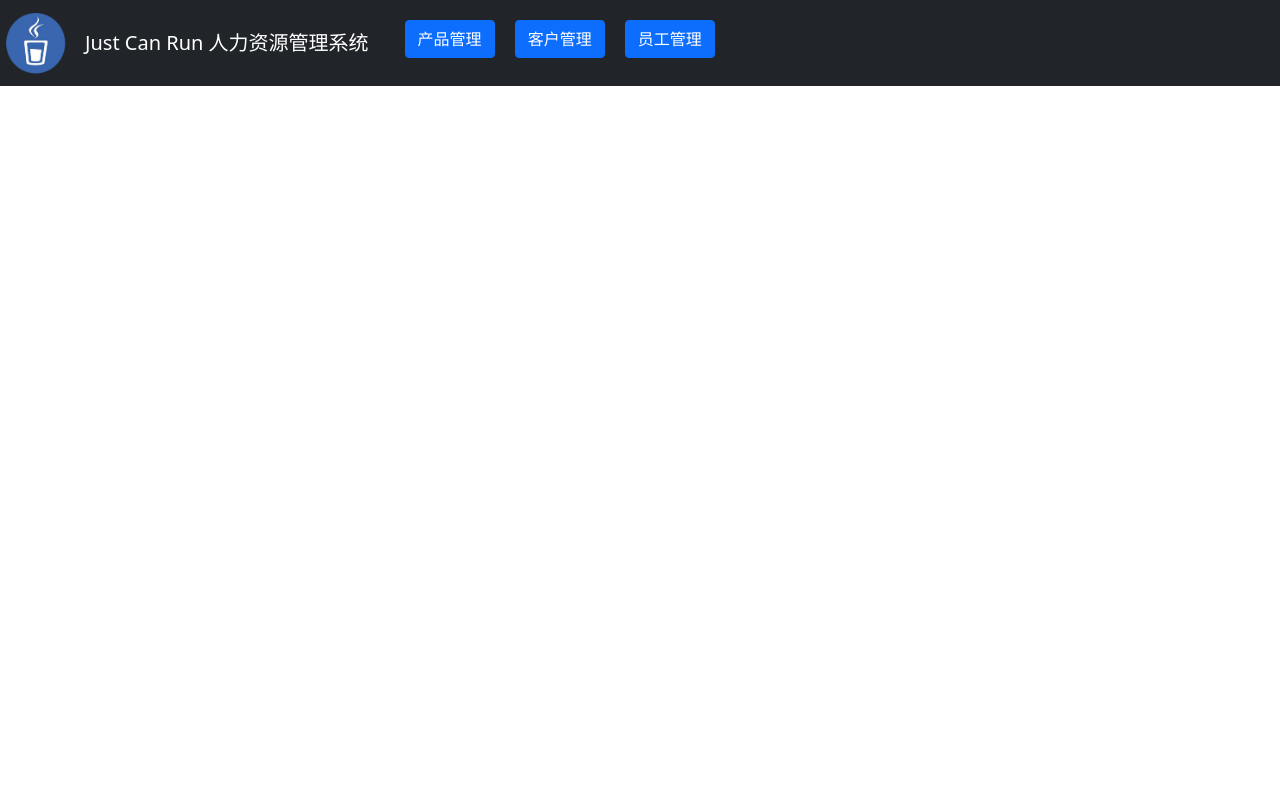
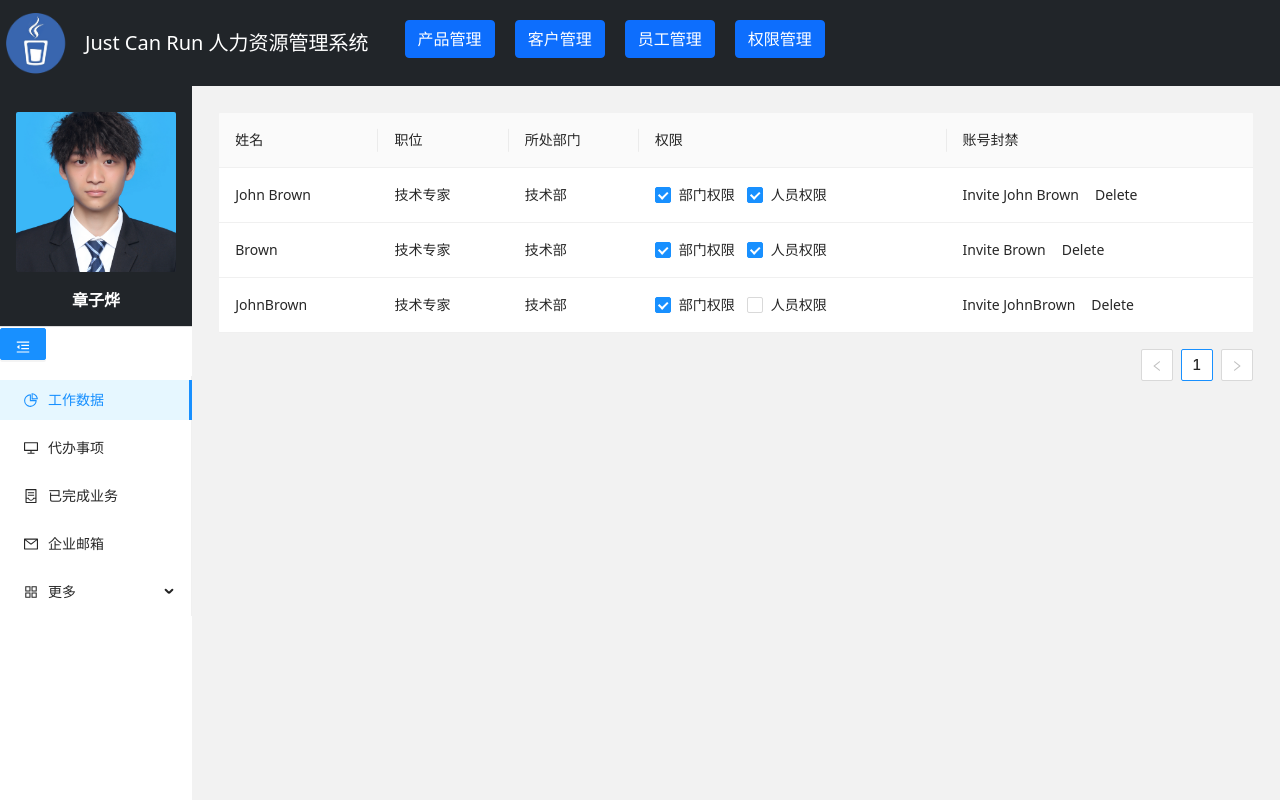
Before and after one commit to zzy1157654912/Human-resource-management-system, a React (Create React App) app in the folder react-hooks-frontend/: page /roots in a window 1280 px wide. Built offline with nearby package versions, Linux system fonts and the light colour scheme.

Commit message:
update:root

```diff
--- a/react-hooks-frontend/src/App.js
+++ b/react-hooks-frontend/src/App.js
@@ -8,6 +8,7 @@ import ListProductComponent from './components/Product/ListProductComponent'
 import ListCustomerComponent from './components/Customer/ListCustomerComponent'
 import Login from "./components/Login/Login"
 import Register from './components/Register/Register'
+import Root from './components/Root/Root'
 import {isLogin} from "./global";
 import LeftSide from "./components/leftSide/LeftSide";
 
@@ -30,6 +31,7 @@ export default function App() {
                         <Route path="/employees" element={<ListEmployeeComponent/>}></Route>
                         <Route path="/products" element={<ListProductComponent/>}></Route>
                         <Route path="/customers" element={<ListCustomerComponent/>}></Route>
+                        <Route path="/roots" element={<Root/>}></Route>
                         //路由重定向
                         <Route
                             path="/"
--- /dev/null
+++ b/react-hooks-frontend/src/components/Root/Root.css
@@ -0,0 +1,12 @@
+.member-list-contain {
+    width: 85vw;
+    height: calc(100vh - 86px);
+    background-color: #F2F2F2;
+}
+
+.member-list {
+    width: 95%;
+    height: 93%;
+    margin-left: 2.5%;
+    margin-top: 2.5%;
+}
--- /dev/null
+++ b/react-hooks-frontend/src/components/Root/Root.js
@@ -0,0 +1,113 @@
+import './Root.css';
+import LeftSide from "../leftSide/LeftSide";
+import React , { useState }from "react";
+import { Space, Table, Tag, Checkbox, Divider, Row, Col } from 'antd';
+const CheckboxGroup = Checkbox.Group;
+const plainOptions = ['部门权限', '人员权限'];
+const defaultCheckedList = ['人员权限'];
+
+const Root = () => {
+    const columns = [
+        {
+            title: '姓名',
+            dataIndex: 'name',
+            key: 'name',
+            render: (text) => <a>{text}</a>,
+        },
+        {
+            title: '职位',
+            dataIndex: 'position',
+            key: 'position',
+        },
+        {
+            title: '所处部门',
+            dataIndex: 'department',
+            key: 'department',
+        },
+        {
+            title: '权限',
+            key: 'root',
+            dataIndex: 'root',
+            render:(_, { root , key }) => (
+                <div>
+                    <Checkbox.Group
+                        style={{
+                            width: '100%',
+                        }}
+                        onChange={onChange}
+                        defaultValue={root}
+                    >
+                        <Row>
+                            <Col span={8}>
+                                <Checkbox value="部门权限">部门权限</Checkbox>
+                            </Col>
+                            <Col span={8}>
+                                <Checkbox value="人员权限">人员权限</Checkbox>
+                            </Col>
+                        </Row>
+                    </Checkbox.Group>
+                </div>
+            )
+        },
+        {
+            title: '账号封禁',
+            key: 'action',
+            render: (_, record) => (
+                <Space size="middle">
+                    <a>Invite {record.name}</a>
+                    <a>Delete</a>
+                </Space>
+            ),
+        },
+    ];
+
+    const [checkedList, setCheckedList] = useState([]);
+    // const [indeterminate, setIndeterminate] = useState(true);
+    // const [checkAll, setCheckAll] = useState(false);
+    const allCheck = () => {
+        return true
+    }
+    const onChange = (checkedValues) => {
+        console.log('checked = ', checkedValues);
+    };
+
+
+    const data = [
+        {
+            key: '1',
+            name: 'John Brown',
+            position: '技术专家',
+            department: '技术部',
+            tags: ['nice'],
+            root: ['人员权限','部门权限']
+        },
+        {
+            key: '2',
+            name: 'Brown',
+            position: '技术专家',
+            department: '技术部',
+            tags: ['nice'],
+            root: ['人员权限','部门权限']
+        },
+        {
+            key: '3',
+            name: 'JohnBrown',
+            position: '技术专家',
+            department: '技术部',
+            tags: ['nice'],
+            root: ['部门权限']
+        },
+    ];
+    return (
+        <div className="root-contain" style={{display:"flex"}}>
+            <LeftSide />
+            <div className="member-list-contain">
+                <div className="member-list">
+                    <Table columns={columns} dataSource={data} />
+                </div>
+            </div>
+        </div>
+    )
+}
+
+export default Root;
--- a/react-hooks-frontend/src/layouts/HeaderComponent.js
+++ b/react-hooks-frontend/src/layouts/HeaderComponent.js
@@ -33,6 +33,9 @@ const HeaderComponent = () => {
                         <Link to="/employees" className="btn btn-primary mb-2">员工管理</Link>
                     </div>
                     <div style={{marginLeft:"20px"}}>
+                        <Link to="/roots" className="btn btn-primary mb-2">权限管理</Link>
+                    </div>
+                    <div style={{marginLeft:"20px"}}>
                         { isLogin() == true &&
                         <Button to="/"
                               className="btn btn-primary mb-2"
```
